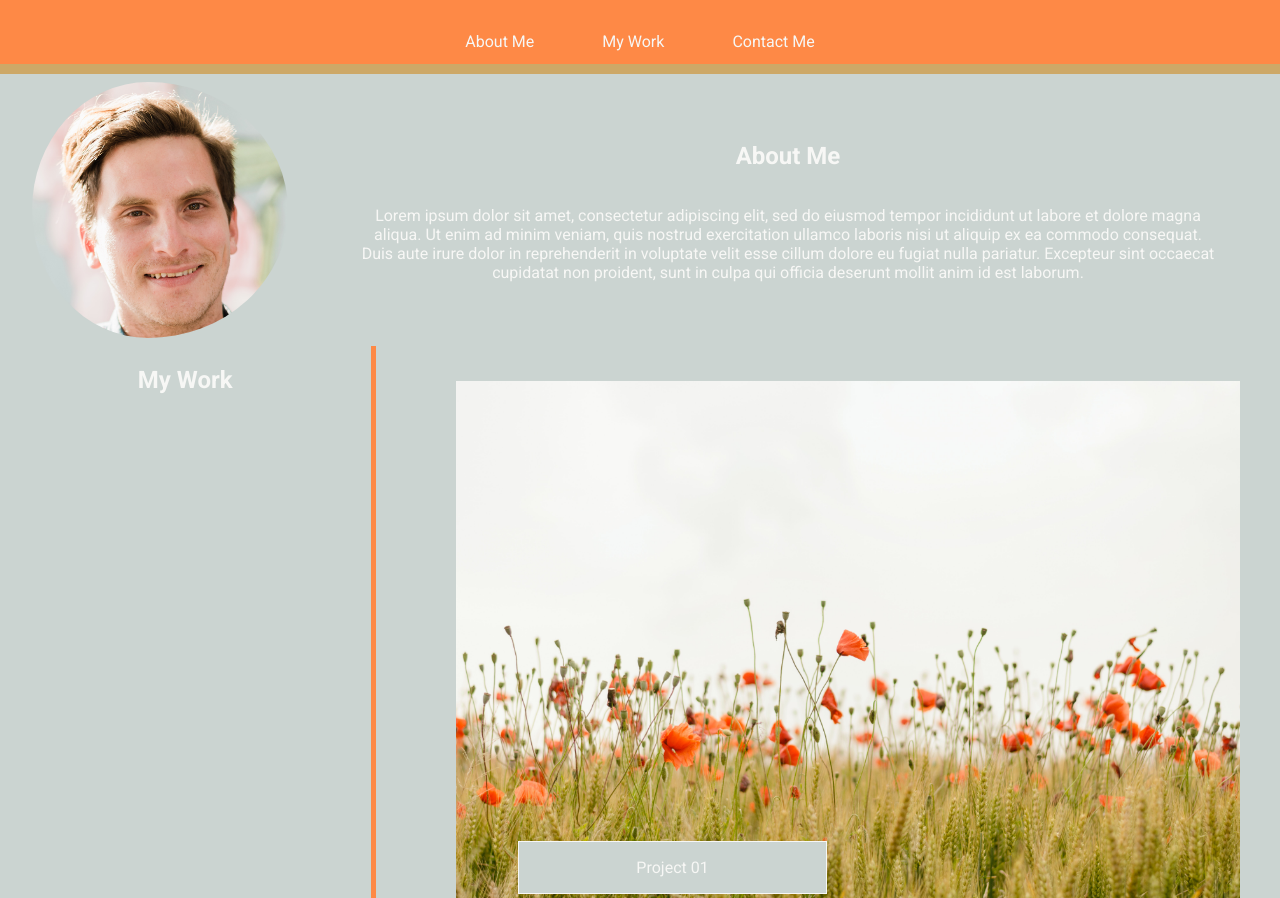
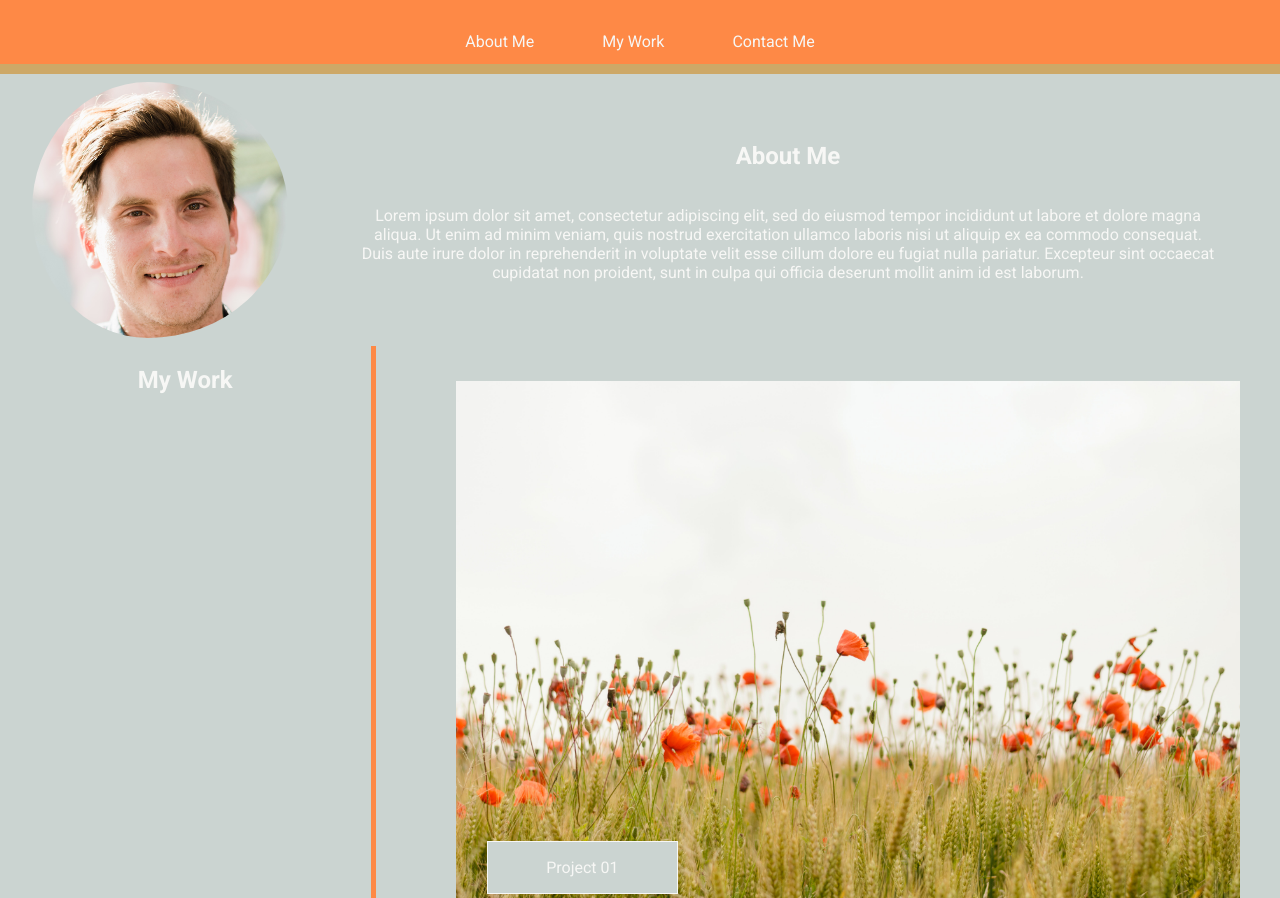
Before and after one commit to GarrettAnderson/portfolio, a plain HTML site: page index.html in a window 1280 px wide. Shown: the top 898 px of the page. Drawn offline with Linux system fonts and the light colour scheme; grey boxes are pictures that could not be loaded.

Commit message:
added class to the first figcaption in the image gallery. styled the first figcaption to be the same width as the others and align to the left of the second figcaption

```diff
--- a/assets/css/style.css
+++ b/assets/css/style.css
@@ -1,6 +1,7 @@
 body {
     margin: 0;
     font-family: 'Roboto', 'Lucida Sans', 'Lucida Sans Regular', 'Lucida Grande', 'Lucida Sans Unicode', Geneva, Verdana, sans-serif;
+    background-color: #CBD4D1
 }
 
 header {
@@ -81,8 +82,13 @@ figcaption {
     width: 20%
 }
 
+.first-figcaption {
+    left: 4%;
+    width: 20% !important;
+}
+
 section {
-    background-color: #CBD4D1;
+    /* background-color: #CBD4D1; */
     /* border-top: 10px solid #FE8946; */
     color: #F7F7F5
 }
@@ -90,6 +96,7 @@ section {
 .contact-me ul {
     display: flex;
     flex-direction: column;
+    padding: 0;
 }
 
 .contact-me ul li {
--- a/index.html
+++ b/index.html
@@ -43,7 +43,7 @@
                 <li>
                     <figure>
                         <img src="./assets/images/fieldOfFlowers.jpg" alt="field-of-flowers"/>
-                        <figcaption>Project 01</figcaption>
+                        <figcaption class="first-figcaption">Project 01</figcaption>
                     </figure>
                 </li>
 
```
